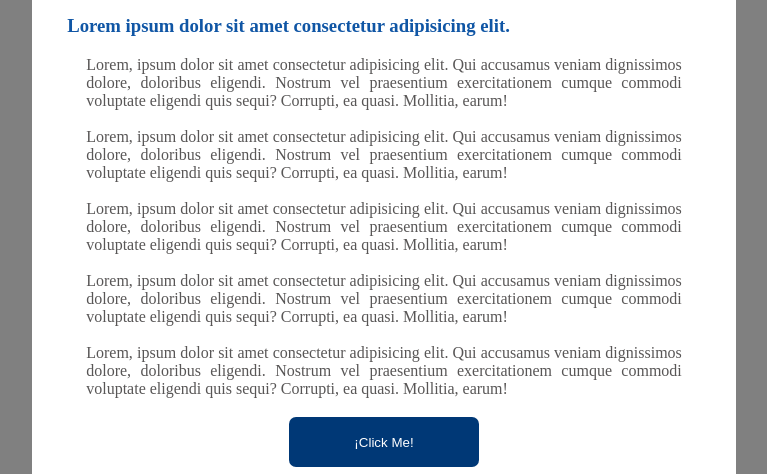
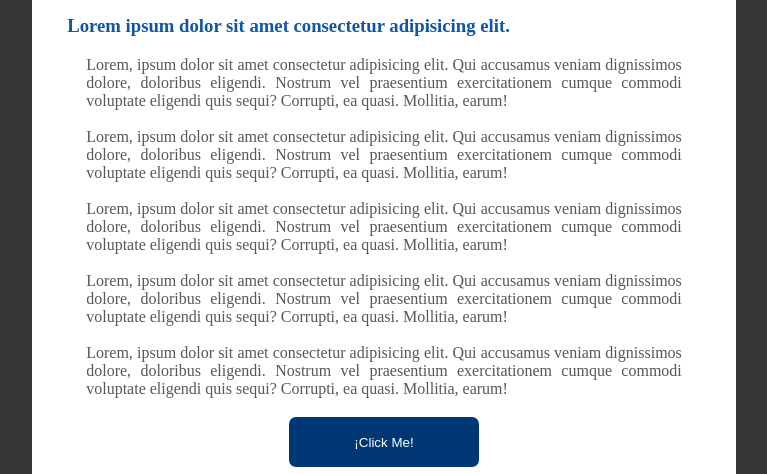
Before and after one commit to CodeGirl-4/INVI-Email, a plain HTML site: page index.html in a window 1280 px wide. Shown: the part 160-634 px from the top of the page, without its empty margins (256-1023 px from the left). Drawn offline with Linux system fonts and the light colour scheme.

Commit message:
Updating background color

```diff
--- a/index.html
+++ b/index.html
@@ -14,7 +14,7 @@
         }
 
         body {
-            background-color: gray;
+             background-color: rgb(54, 54, 54);
         }
 
         .content {
```
